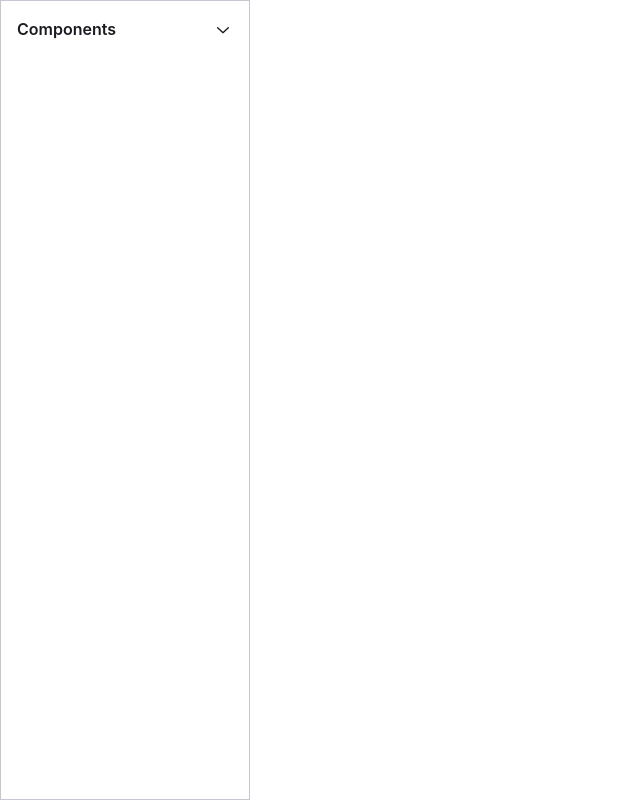
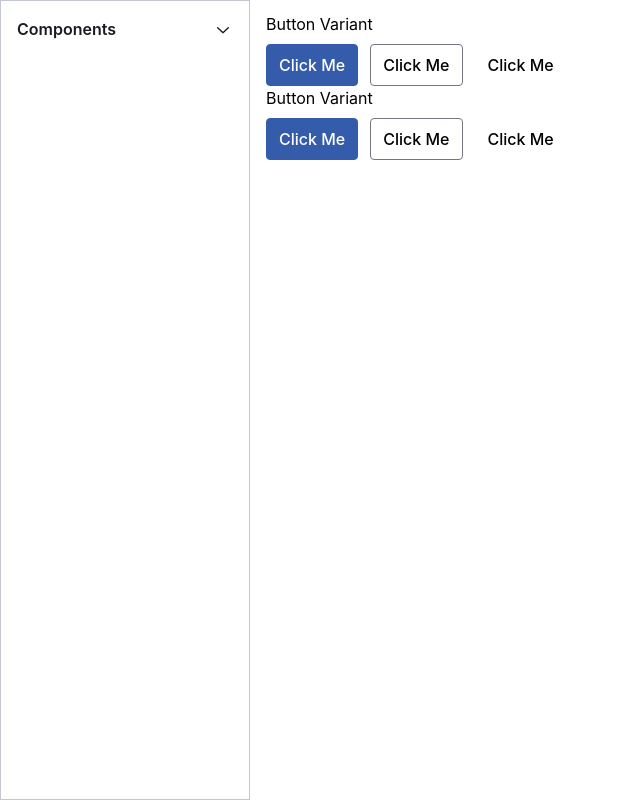
Before and after one commit to phamhaduy95/react-component-lib, a React (Vite) app: page /components/button in a window 1280 px wide. Shown: the whole page, without its empty margins (0-640 px from the left). Built offline with nearby package versions, Linux system fonts and the light colour scheme.

Commit message:
update Button component

```diff
--- a/src/components/Button/Button.css
+++ b/src/components/Button/Button.css
@@ -1,6 +1,17 @@
-.button {
-	@apply bg-primary h;
+@reference "@styles/index.css";
 
-	&:hover {
+.Button {
+	@apply cursor-pointer rounded-sm border px-3 py-2 font-medium;
+
+	&[data-variant='filled'] {
+		@apply bg-primary text-on-primary border-primary;
+	}
+
+	&[data-variant='outlined'] {
+		@apply border-outline;
+	}
+
+	&[data-variant='text'] {
+		@apply border-transparent;
 	}
 }
--- a/src/components/Button/Button.tsx
+++ b/src/components/Button/Button.tsx
@@ -1,16 +1,23 @@
+import classNames from 'classnames';
 import { Ref } from 'react';
-
-type ButtonVariant = 'filled' | 'outlined';
+import './Button.css';
+type ButtonVariant = 'filled' | 'outlined' | 'text';
 
 type ButtonProps = React.HTMLAttributes<HTMLButtonElement> & {
 	children?: React.ReactNode;
 	ref?: Ref<HTMLButtonElement>;
 	variant?: ButtonVariant;
+	className?: string;
 };
 
-const Button = ({ children, ref, variant, ...rest }: ButtonProps) => {
+const Button = ({ children, className, ref, variant = 'filled', ...rest }: ButtonProps) => {
 	return (
-		<button ref={ref} data-variant={variant} {...rest}>
+		<button
+			className={classNames('Button', className)}
+			ref={ref}
+			data-variant={variant}
+			{...rest}
+		>
 			{children}
 		</button>
 	);
--- a/src/pages/components/ComponentsPage.tsx
+++ b/src/pages/components/ComponentsPage.tsx
@@ -30,7 +30,7 @@ const ComponentsPage = () => {
 	return (
 		<div className="flex h-full w-full">
 			<NavigationBar className="w-52" items={links} CustomLink={CustomLink} />
-			<main className="">
+			<main className="px-4 py-3">
 				<Outlet />
 			</main>
 		</div>
--- a/src/pages/components/button/ButtonPage.tsx
+++ b/src/pages/components/button/ButtonPage.tsx
@@ -1,7 +1,26 @@
 import Button from '@components/Button';
 
 const ButtonPage = () => {
-	return <Button />;
+	return (
+		<>
+			<section>
+				<h2 className="mb-2">Button Variant</h2>
+				<div className="flex gap-3">
+					<Button>Click Me</Button>
+					<Button variant="outlined">Click Me</Button>
+					<Button variant="text">Click Me</Button>
+				</div>
+			</section>
+			<section>
+				<h2 className="mb-2">Button Variant</h2>
+				<div className="flex gap-3">
+					<Button>Click Me</Button>
+					<Button variant="outlined">Click Me</Button>
+					<Button variant="text">Click Me</Button>
+				</div>
+			</section>
+		</>
+	);
 };
 
 export default ButtonPage;
--- a/src/styles/index.css
+++ b/src/styles/index.css
@@ -140,4 +140,5 @@
 	--color-info-container: rgb(216 226 255);
 	--color-on-info-container: rgb(0 26 65);
 	--radius-max: 999px;
+	--spacing-container-lg: 48px;
 }
```
